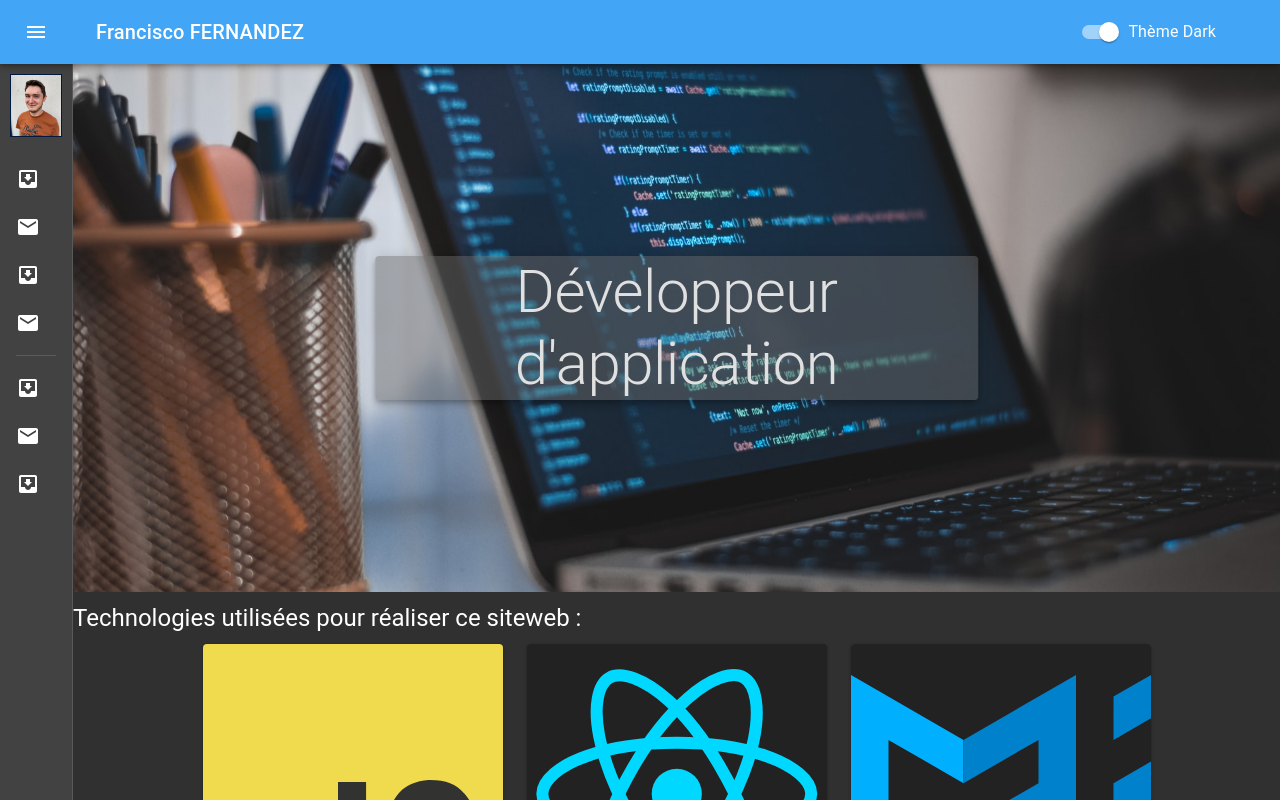
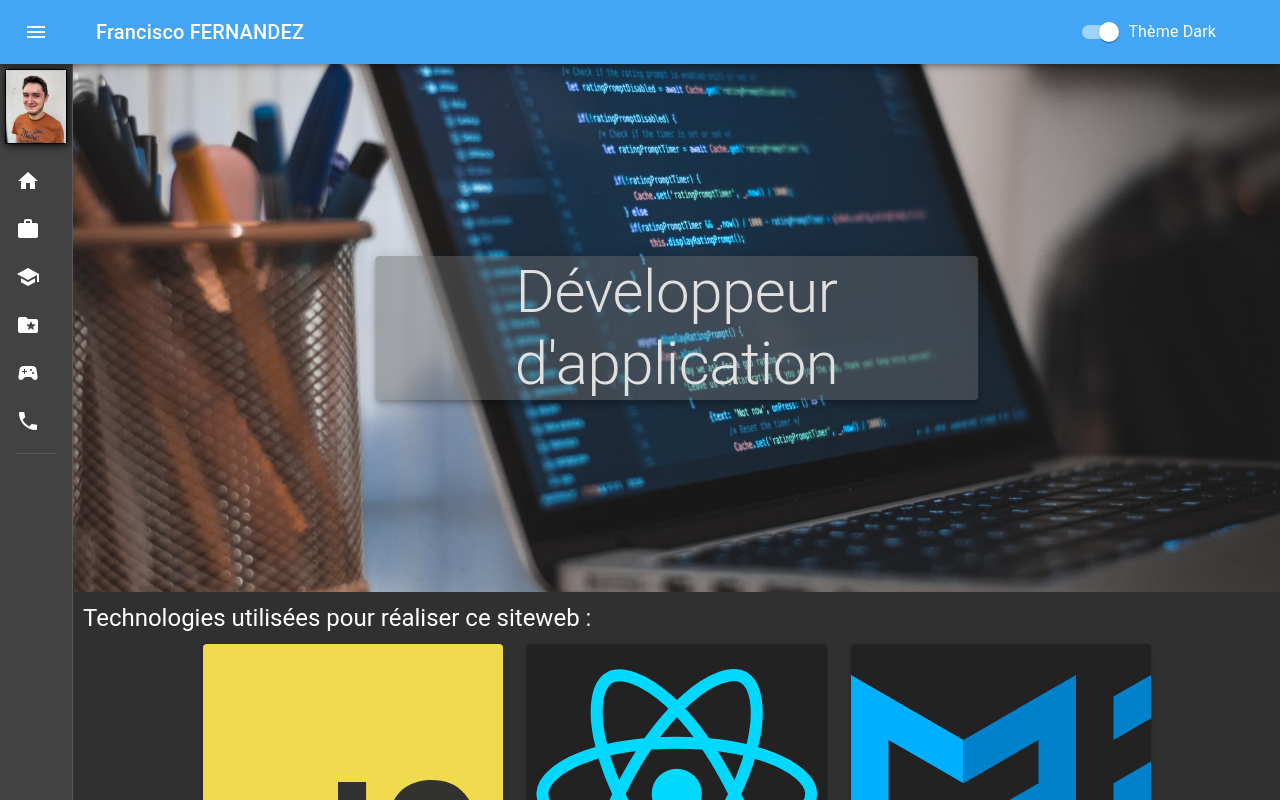
Before and after one commit to Bedhiver/websitefrancisco, a React (Create React App) app: page / in a window 1280 px wide. Shown: the top 800 px of the page. Built offline with nearby package versions, Linux system fonts and the light colour scheme.

Commit message:
feat: custom drawerleft menu

```diff
--- a/src/components/DrawerLeft.js
+++ b/src/components/DrawerLeft.js
@@ -15,13 +15,17 @@ import ChevronRightIcon from "@material-ui/icons/ChevronRight";
 import ListItem from "@material-ui/core/ListItem";
 import ListItemIcon from "@material-ui/core/ListItemIcon";
 import ListItemText from "@material-ui/core/ListItemText";
-import InboxIcon from "@material-ui/icons/MoveToInbox";
-import MailIcon from "@material-ui/icons/Mail";
-import { Box } from "@material-ui/core";
+import { Box, SvgIcon } from "@material-ui/core";
 import SwitchTheme from "./SwitchTheme";
 import profilePhoto from "./../assets/photoprofil.jpg";
 import DrawerLeftStyle from "../styles/DrawerLeftStyle";
 import Main from "./Main";
+import categoriesDrawerLeft from "../utils/DrawerLeftMenu";
+import "./../styles/test.css";
+// import CustomLink from "./CustomLink";
+// import { Route, Switch } from "react-router";
+// import CustomButton from "./CustomButton";
+// import { BrowserRouter as Router } from "react-router-dom";
 
 export default function MiniDrawer(props) {
   const classes = DrawerLeftStyle();
@@ -96,31 +100,22 @@ export default function MiniDrawer(props) {
           </IconButton>
         </div>
         <img
+          className="imgStyle"
           src={profilePhoto}
-          alt={profilePhoto}
-          style={{ margin: 10, border: "1px solid #021a40" }}
+          alt=""
+          // style={{ margin: 10, border: "1px solid #021a40" }}
         />
         <List>
-          {["Inbox", "Starred", "Send email", "Drafts"].map((text, index) => (
-            <ListItem button key={text}>
+          {categoriesDrawerLeft.map((element) => (
+            <ListItem button key={element.categoryName}>
               <ListItemIcon>
-                {index % 2 === 0 ? <InboxIcon /> : <MailIcon />}
+                <SvgIcon component={element.icon} />
               </ListItemIcon>
-              <ListItemText primary={text} />
+              <ListItemText primary={element.categoryName} />
             </ListItem>
           ))}
         </List>
         <Divider variant="middle" spacing={100} />
-        <List>
-          {["All mail", "Trash", "Spam"].map((text, index) => (
-            <ListItem button key={text}>
-              <ListItemIcon>
-                {index % 2 === 0 ? <InboxIcon /> : <MailIcon />}
-              </ListItemIcon>
-              <ListItemText primary={text} />
-            </ListItem>
-          ))}
-        </List>
       </Drawer>
       <Main classes={classes} path={path} />
     </div>
--- a/src/styles/MainStyle.css
+++ b/src/styles/MainStyle.css
@@ -1,6 +1,5 @@
 #techUsedTypo {
-  margin-top: 10px;
-  margin-bottom: 10px;
+  margin: 10px;
   display: flex;
 }
 
@@ -61,6 +60,6 @@
   animation-name: fadeInOut;
   animation-timing-function: ease-in-out;
   animation-iteration-count: infinite;
-  animation-duration: 5s;
+  animation-duration: 8s;
   animation-direction: alternate;
 }
--- a/src/styles/test.css
+++ b/src/styles/test.css
@@ -1,4 +1,5 @@
-.body {
-    background-color: #35489c;
-    color: #fd0000;
+.imgStyle{
+    margin: 5px;
+    border: 1px solid black;
+    filter: drop-shadow(1px 1px 4px #000000);
 }
--- /dev/null
+++ b/src/utils/DrawerLeftMenu.js
@@ -0,0 +1,35 @@
+import WorkIcon from "@material-ui/icons/Work";
+import SchoolIcon from "@material-ui/icons/School";
+import HomeIcon from "@material-ui/icons/Home";
+import FolderSpecialIcon from "@material-ui/icons/FolderSpecial";
+import SportsEsportsIcon from "@material-ui/icons/SportsEsports";
+import PhoneIcon from "@material-ui/icons/Phone";
+
+const categoriesDrawerLeft = [
+  {
+    categoryName: "Accueil",
+    icon: HomeIcon,
+  },
+  {
+    categoryName: "Expérience",
+    icon: WorkIcon,
+  },
+  {
+    categoryName: "Formation",
+    icon: SchoolIcon,
+  },
+  {
+    categoryName: "Projets",
+    icon: FolderSpecialIcon,
+  },
+  {
+    categoryName: "Jeu",
+    icon: SportsEsportsIcon,
+  },
+  {
+    categoryName: "Contact",
+    icon: PhoneIcon,
+  },
+];
+
+export default categoriesDrawerLeft;
```
